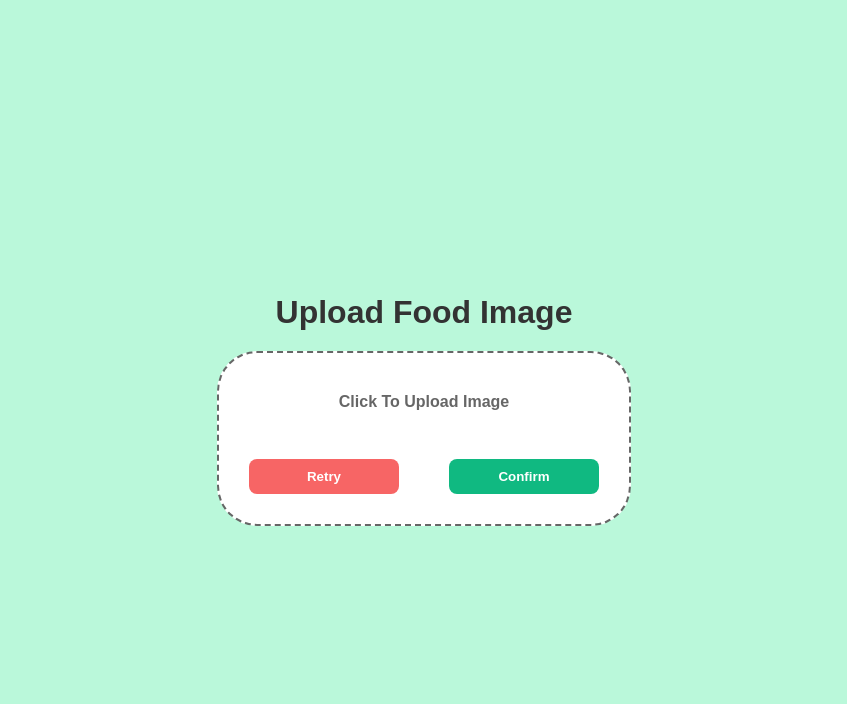
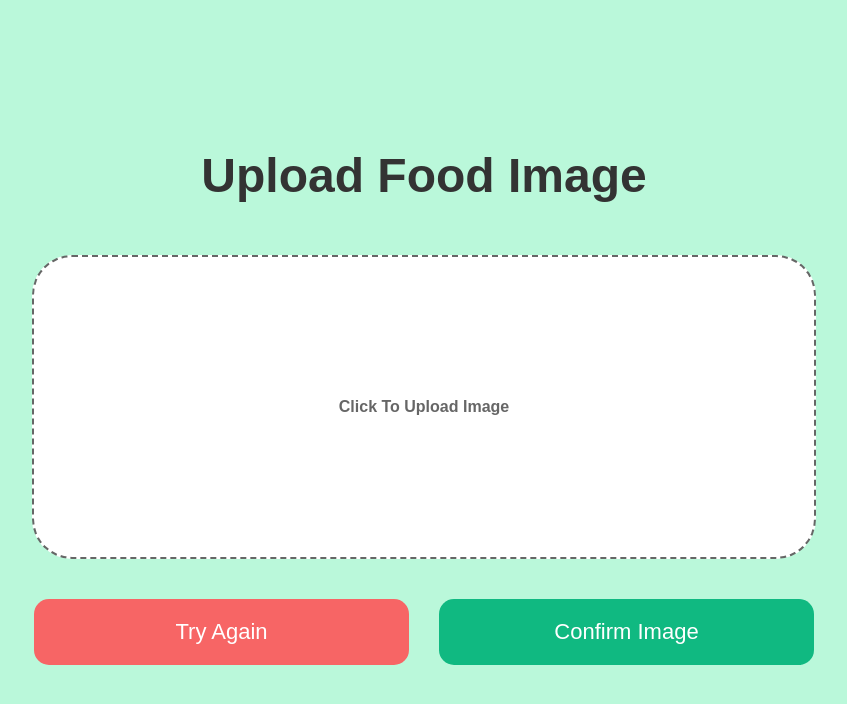
Before and after one commit to ThoJiaJun/NutriFit-Food-Image-Recognition-and-Calorie-Estimation-System, a Python web app: template templates/upload_page.html in a window 1280 px wide. Shown: the top 704 px of the page, without its empty margins (216-1063 px from the left). Run offline with Jinja, Linux system fonts and the light colour scheme; the template is opened without the code that fills it, so the values that code supplies are empty.

Commit message:
Changes for layout

```diff
--- a/templates/upload_page.html
+++ b/templates/upload_page.html
@@ -19,20 +19,28 @@
         }
 
         h1{
+            font-size: 48px;
             color: #333;
-            margin: 20px;
         }
 
         .container{
+            display:flex;
+            flex-direction: column;
+            justify-content: center;
+            align-items: center;
+            margin-top: 20px;
             background-color: #ffffff;
             padding: 30px;
             border: 2px dashed #666;
             border-radius: 40px;
             text-align: center;
-            width: 350px;
+            width: 75%;
+            max-width: 720px;
+            height: 50%;
+            max-height: 240px;
         }
 
-        .upload_button p{
+        .upload p{
             margin: 10px;
             color: #666;
             font-weight: bold;
@@ -41,7 +49,7 @@
             transition: 0.5s;
         }
 
-        .upload_button p:hover{
+        .upload p:hover{
             color: #10b981
         }
 
@@ -49,47 +57,48 @@
             display: none;
         }
 
-        img{
-            margin-top: 15px;
-            max-width: 100%;
-            border-radius: 10px;
+        img {
+            width: 100%;
+            height: 100%;
+            object-fit: contain;
             display: none;
         }
 
-        .confirm_button{
-            float: right;
-            margin-top: 20px;
-            padding: 10px 20px;
-            width: 150px;
+        button{
+            flex: 1;
+            padding: 20px;
+            color: #ffffff;
+            font-size: 22px;
             border: none;
-            background: #10b981;
-            color: #ffffff;
-            font-weight: bold;
-            border-radius: 8px;
+            border-radius: 15px;
             cursor: pointer;
             transition: 0.5s;
         }
 
-        .confirm_button:hover{
-            background: #0d9b6b;
+        .buttons{
+            display: flex;
+            justify-content: space-between;
+            gap: 30px;
+            margin-top: 40px;
+            margin-bottom: 20px;
+            width: 85%;
+            max-width: 780px;
         }
 
-        .retry_button{
-            float: left;
-            margin-top: 20px;
-            padding: 10px 20px;
-            width: 150px;
-            border: none;
-            background: #f76565;
-            color: #ffffff;
-            font-weight: bold;
-            border-radius: 8px;
-            cursor: pointer;
-            transition: 0.5s;
+        .retry{
+            background-color: #f76565;
         }
 
-        .retry_button:hover{
-            background: #f55050;
+        .retry:hover{
+            background-color: #f55050;
+        }
+
+        .confirm{
+            background-color: #10b981;
+        }
+
+        .confirm:hover{
+            background-color: #0d9b6b;
         }
     </style>
 
@@ -98,7 +107,7 @@
     <div class = "container">
 
 
-        <label class = "upload_button" for = "fileInput">
+        <label class = "upload" for = "fileInput">
             <p>Click To Upload Image</p>
         </label>
 
@@ -106,11 +115,11 @@
 
         <img id = "preview" alt = "Image Preview">
 
-        <br>
+    </div>
 
-        <button class = "retry_button" onclick="reset_image()">Retry</button>
-
-        <button class = "confirm_button" onclick = "confirm_image()">Confirm</button>
+    <div class = "buttons">
+        <button class = "retry" onclick="reset_image()">Try Again</button>
+        <button class = "confirm" onclick = "confirm_image()">Confirm Image</button>
     </div>
 
     <script>
@@ -146,7 +155,7 @@
                 return;
             }
 
-            alert("Image submitted! (Connect this to Flask backend)");
+            alert("Image submitted!");      <!--will connect to flask for food recognition-->
         }
     </script>
 </body>
```
